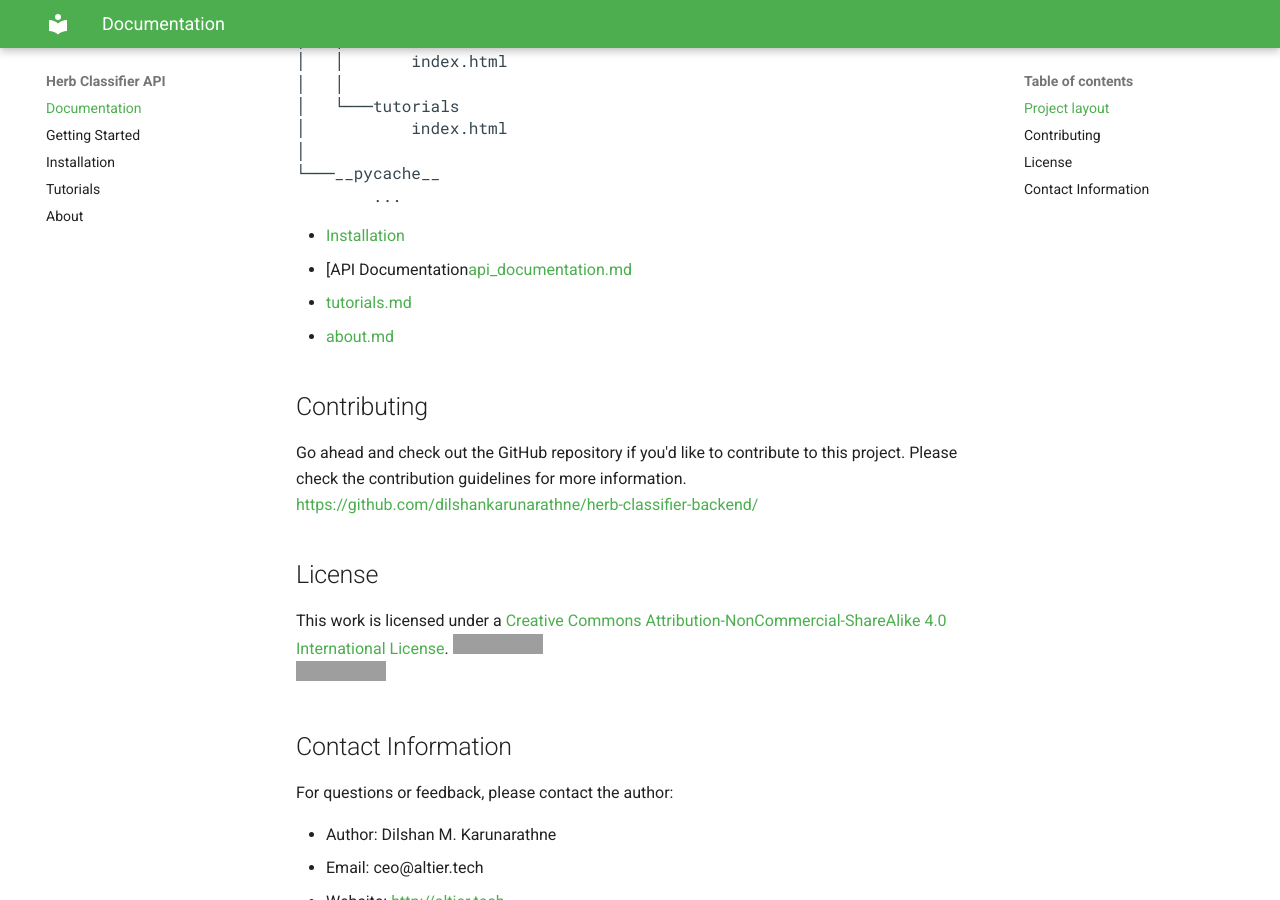
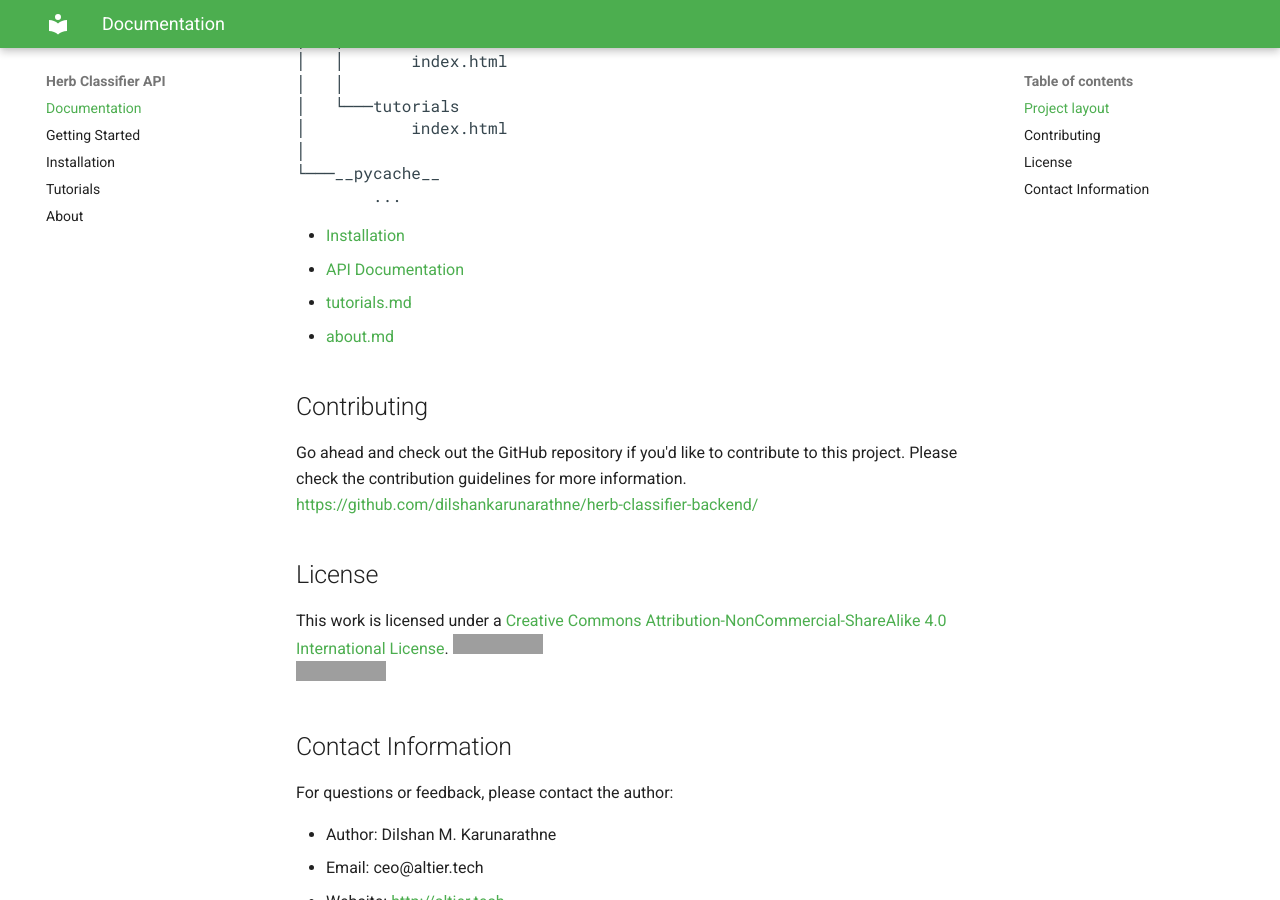
Before and after one commit to dilshankarunarathne/herb-classifier-backend, an MkDocs documentation site: the page built from docs/index.md, in a window 1280 px wide and 900 px high, scrolled down 3002 px. Built offline with MkDocs 1.6.1 and Material for MkDocs 9.7.7, drawn with Linux system fonts in a browser that asks for light colours; grey boxes are pictures that could not be loaded.

Commit message:
Update index.md

```diff
--- a/docs/index.md
+++ b/docs/index.md
@@ -139,7 +139,7 @@ application.
 </pre>
 
  - [Installation](installation.md)
- - [API Documentation[api_documentation.md]()
+ - [API Documentation](api_documentation.md)
  - [tutorials.md](Tutorials)
  - [about.md](About)
 
```
